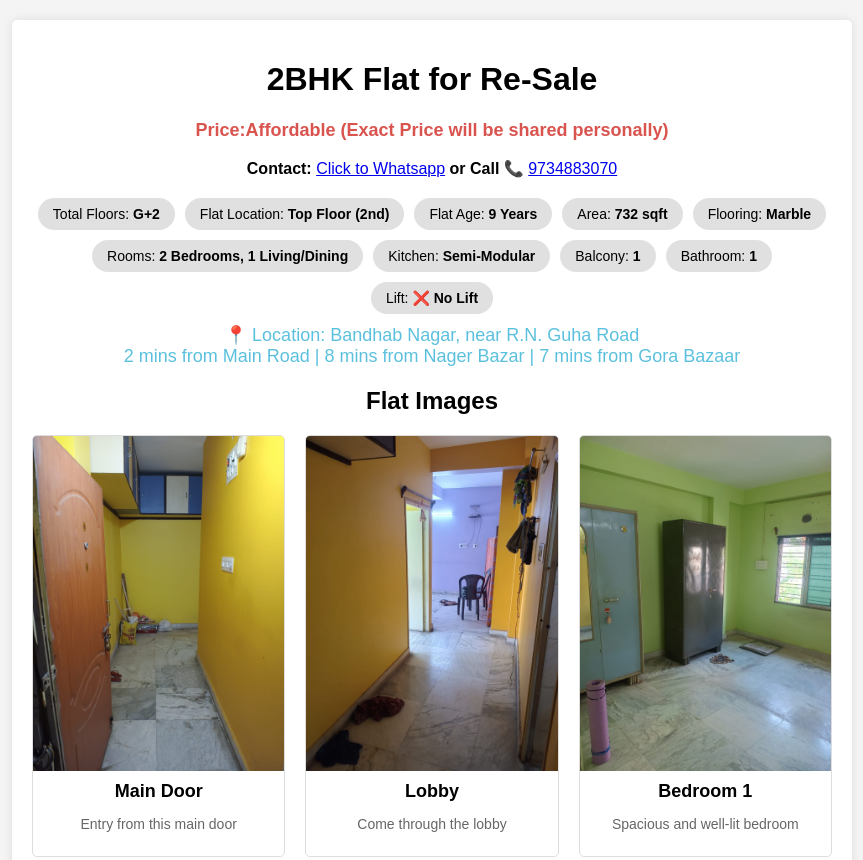
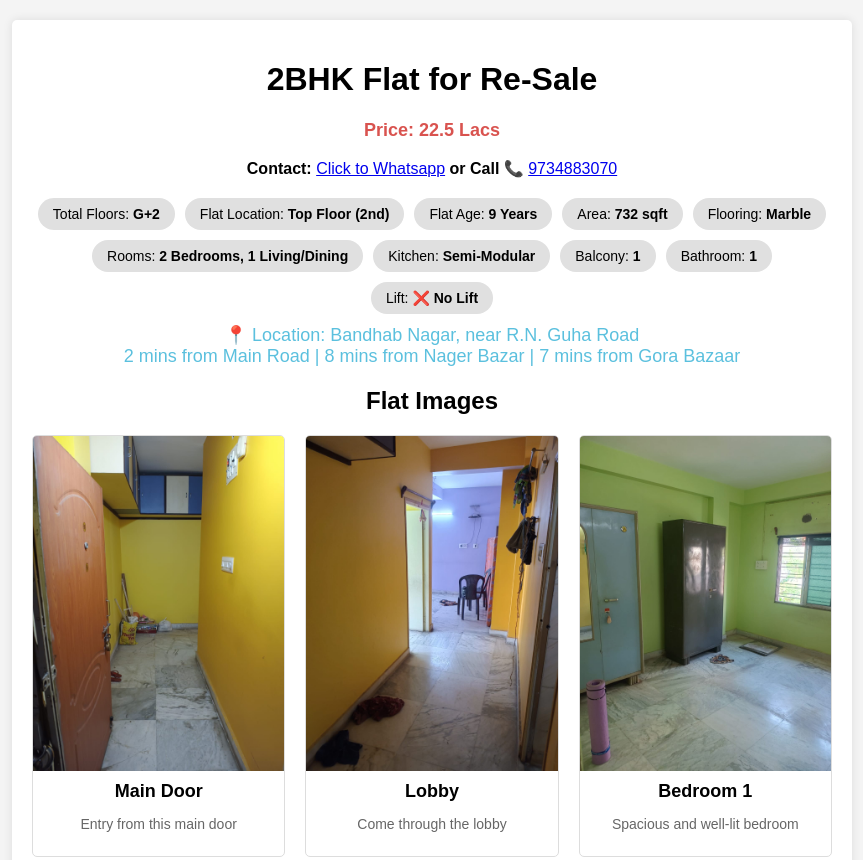
Before and after one commit to riddhimcc/IvyFlatSale, a plain HTML site: page index.html in a window 1280 px wide. Shown: the top 860 px of the page, without its empty margins (208-1071 px from the left). Drawn offline with Linux system fonts and the light colour scheme.

Commit message:
Update index.html

```diff
--- a/index.html
+++ b/index.html
@@ -204,7 +204,7 @@
 <body>
   <div class="container">
      <h1>2BHK Flat for Re-Sale</h1>
-        <p class="price">Price:Affordable (Exact Price will be shared personally)</p>
+        <p class="price">Price: 22.5 Lacs</p>
 		<p><strong>Contact:</strong> <a href="https://wa.me/919734883070?text=I%20am%20interested%20in%20the%202BHK%20flat%20for%20sale.%20Please%20provide%20more%20details." target="_blank">Click to Whatsapp</a>		<strong> or Call 📞</strong> <a href="tel:9734883070">9734883070</a></p>
 
 
```
